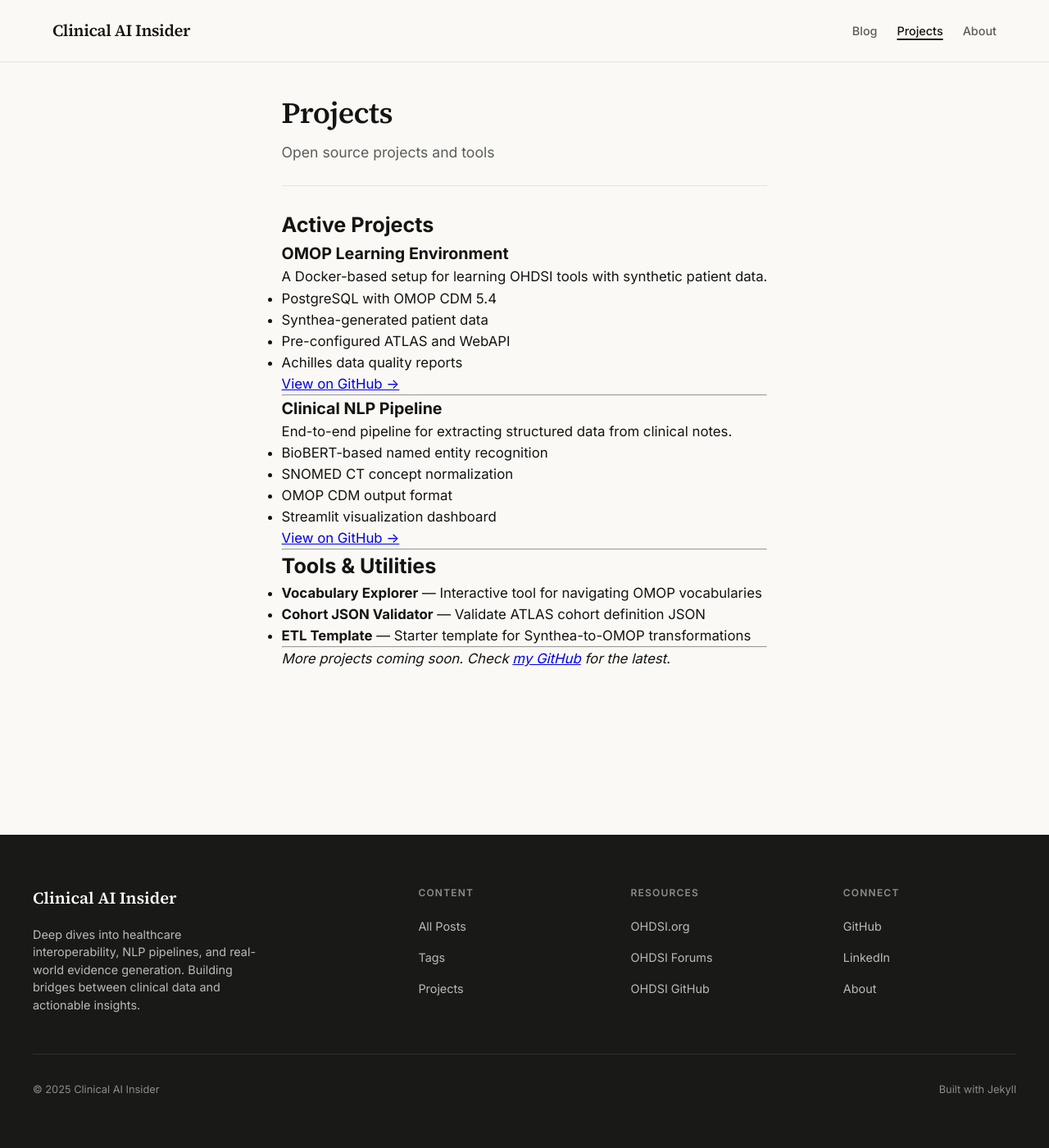
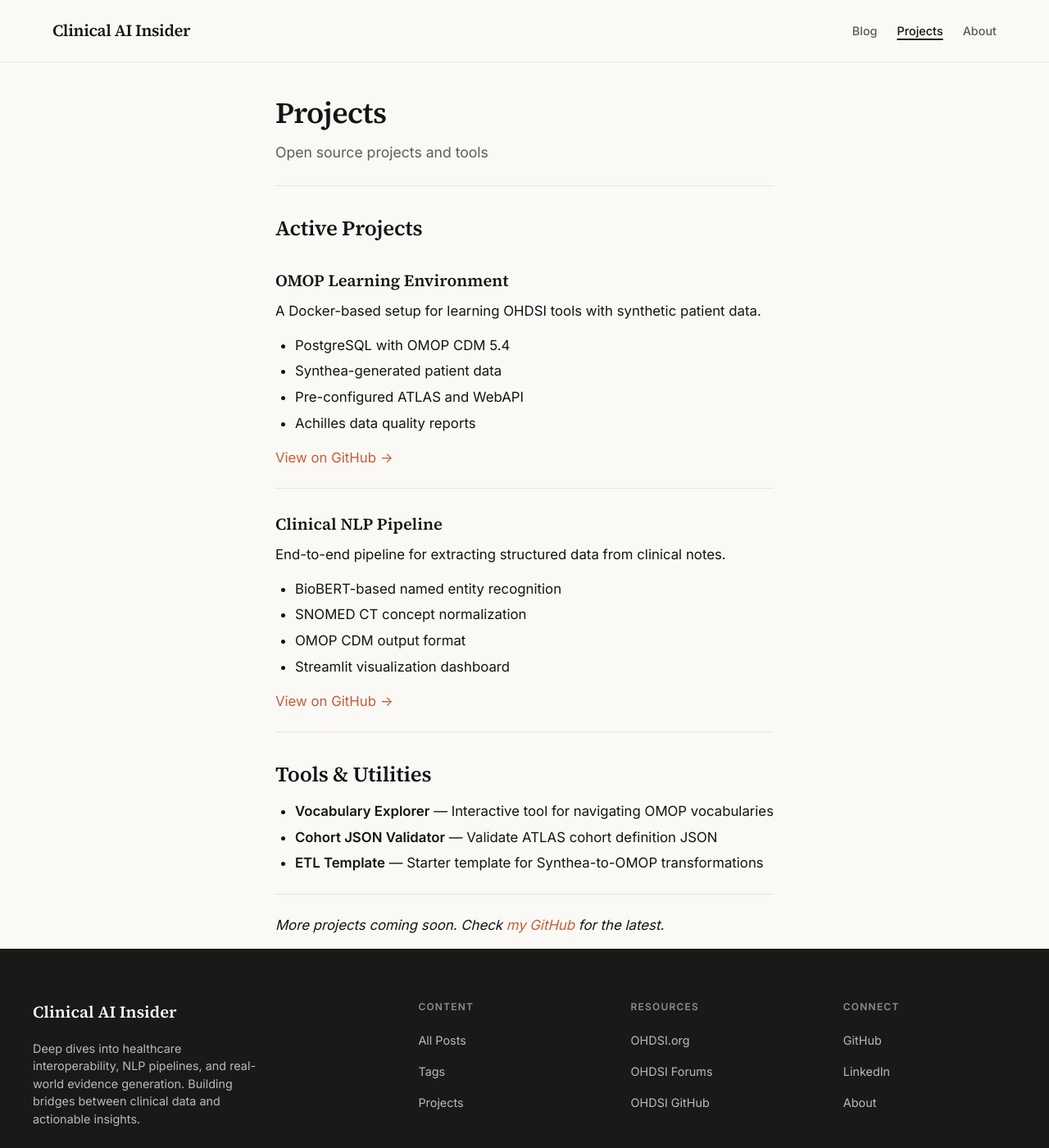
Before and after one commit to clinicalaiinsider/clinicalaiinsider.github.io, a Jekyll site: the page built from projects.md, in a window 1280 px wide and 1400 px high. Shown: the whole window at 82% size. Built offline with Jekyll 4.4.1, drawn with Linux system fonts in a browser that asks for light colours.

Commit message:
Add compact spacing styles to Projects and About pages
Extend typography, code, image, and table styles to .page-content
class to match the compact spacing already applied to blog posts.
This ensures consistent Anthropic-style spacing across all pages.

🤖 Generated with [Claude Code](https://claude.com/claude-code)

Co-Authored-By: Claude Opus 4.5 <noreply@anthropic.com>

```diff
--- a/assets/css/main.css
+++ b/assets/css/main.css
@@ -871,7 +871,8 @@ main {
     line-height: 1.55;
 }
 
-.post-content h2 {
+.post-content h2,
+.page-content h2 {
     font-family: var(--font-serif);
     font-size: 1.6rem;
     font-weight: 600;
@@ -879,62 +880,75 @@ main {
     letter-spacing: -0.01em;
 }
 
-.post-content h3 {
+.post-content h3,
+.page-content h3 {
     font-family: var(--font-serif);
     font-size: 1.25rem;
     font-weight: 600;
     margin: 1.75rem 0 0.5rem;
 }
 
-.post-content h4 {
+.post-content h4,
+.page-content h4 {
     font-family: var(--font-serif);
     font-size: 1.1rem;
     font-weight: 600;
     margin: 1.5rem 0 0.5rem;
 }
 
-.post-content p {
+.post-content p,
+.page-content p {
     margin-bottom: 1rem;
 }
 
-.post-content a {
+.post-content a,
+.page-content a {
     color: var(--color-accent);
     text-decoration: none;
 }
 
-.post-content a:hover {
+.post-content a:hover,
+.page-content a:hover {
     text-decoration: underline;
 }
 
-.post-content strong {
-    font-weight: 600;
-}
-
-.post-content em {
+.post-content strong,
+.page-content strong {
+    font-weight: 600;
+}
+
+.post-content em,
+.page-content em {
     font-style: italic;
 }
 
 .post-content ul,
-.post-content ol {
+.post-content ol,
+.page-content ul,
+.page-content ol {
     padding-left: 1.5rem;
     margin-bottom: 1rem;
 }
 
-.post-content li {
+.post-content li,
+.page-content li {
     margin-bottom: 0.35rem;
 }
 
-.post-content li:last-child {
+.post-content li:last-child,
+.page-content li:last-child {
     margin-bottom: 0;
 }
 
-.post-content hr {
+.post-content hr,
+.page-content hr {
     border: none;
     border-top: 1px solid var(--color-border);
     margin: 1.5rem 0;
 }
 
-.post-content blockquote {
+.post-content blockquote,
+.page-content blockquote {
     background: var(--color-bg-alt);
     border-left: 4px solid var(--color-accent);
     border-radius: 0 var(--radius) var(--radius) 0;
@@ -944,17 +958,20 @@ main {
     font-style: italic;
 }
 
-.post-content blockquote strong {
+.post-content blockquote strong,
+.page-content blockquote strong {
     color: var(--color-text);
     font-style: normal;
 }
 
-.post-content blockquote p:last-child {
+.post-content blockquote p:last-child,
+.page-content blockquote p:last-child {
     margin-bottom: 0;
 }
 
 /* ========== CODE ========== */
-.post-content code {
+.post-content code,
+.page-content code {
     font-family: var(--font-mono);
     font-size: 0.875em;
     color: var(--color-code-text);
@@ -965,7 +982,8 @@ main {
     font-weight: 500;
 }
 
-.post-content pre {
+.post-content pre,
+.page-content pre {
     font-family: var(--font-mono);
     font-size: 0.85rem;
     line-height: 1.5;
@@ -978,7 +996,8 @@ main {
     box-shadow: inset 0 1px 3px rgba(0,0,0,0.03);
 }
 
-.post-content pre code {
+.post-content pre code,
+.page-content pre code {
     color: var(--color-text);
     background: transparent;
     padding: 0;
@@ -1009,7 +1028,8 @@ main {
 .rouge .mi, .rouge .mf { color: var(--color-chart-5); }
 
 /* ========== IMAGES ========== */
-.post-content img {
+.post-content img,
+.page-content img {
     max-width: 100%;
     height: auto;
     border-radius: var(--radius);
@@ -1049,7 +1069,8 @@ main {
 }
 
 /* ========== TABLES ========== */
-.post-content table {
+.post-content table,
+.page-content table {
     width: 100%;
     border-collapse: collapse;
     margin: 1.25rem 0;
@@ -1057,18 +1078,22 @@ main {
 }
 
 .post-content th,
-.post-content td {
+.post-content td,
+.page-content th,
+.page-content td {
     padding: var(--space-md);
     text-align: left;
     border-bottom: 1px solid var(--color-border);
 }
 
-.post-content th {
+.post-content th,
+.page-content th {
     font-weight: 600;
     background: var(--color-bg-secondary);
 }
 
-.post-content tr:hover {
+.post-content tr:hover,
+.page-content tr:hover {
     background: var(--color-bg-secondary);
 }
 
```
